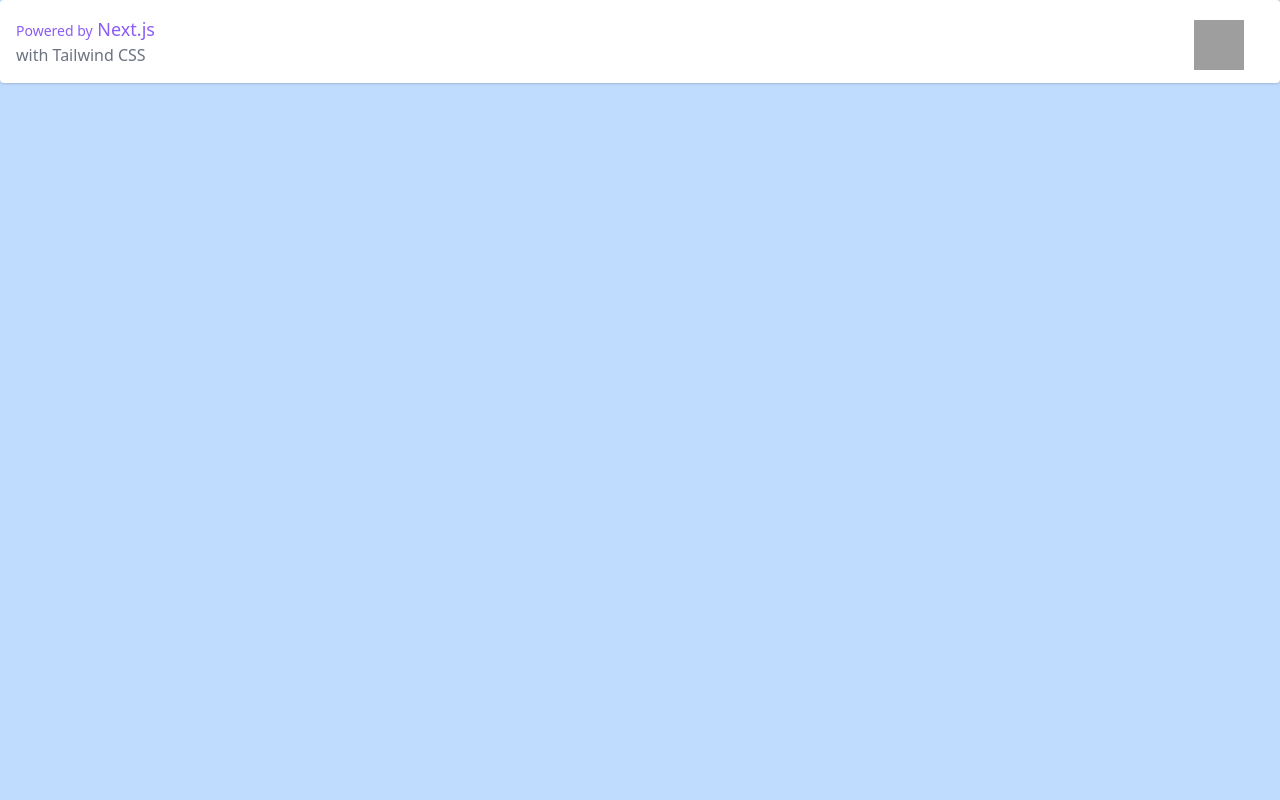
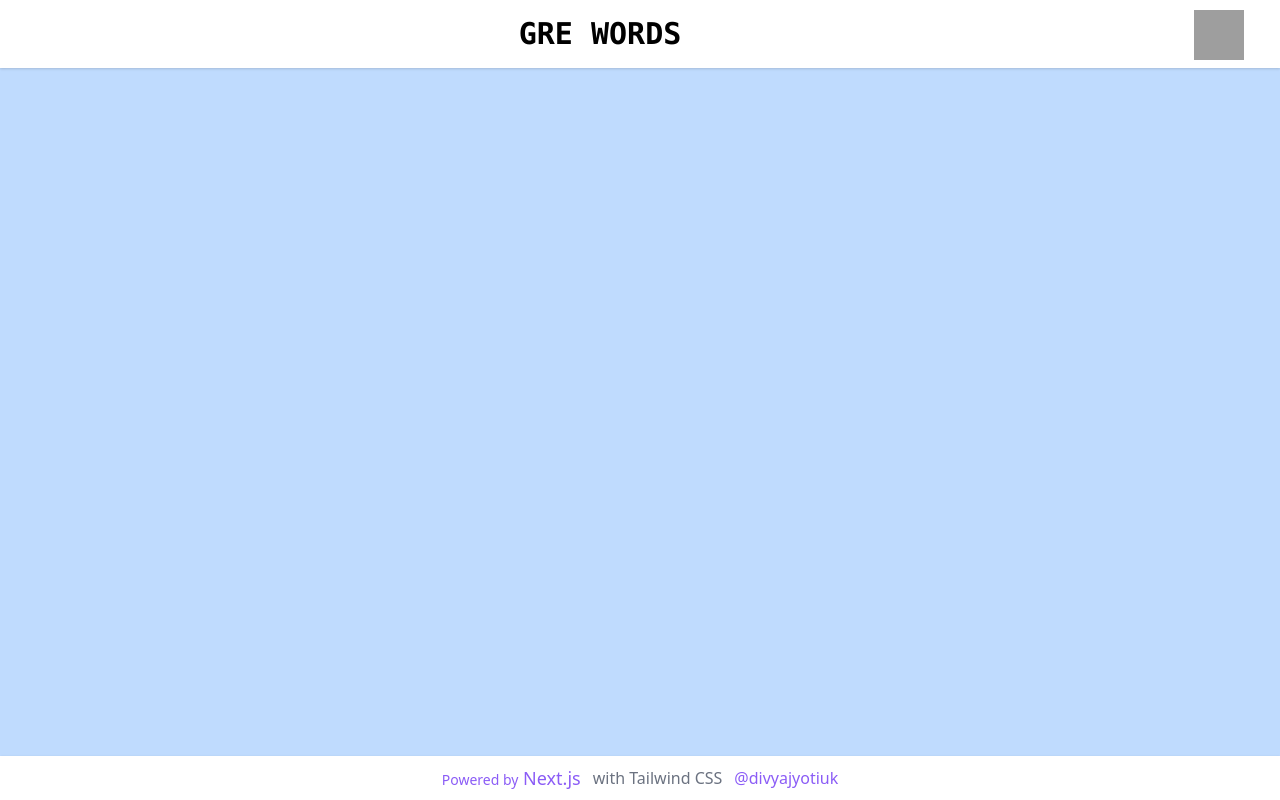
Before and after one commit to divyajyotiuk/gre-vocab, a Next.js app: page / in a window 1280 px wide. Built offline with nearby package versions, Linux system fonts and the light colour scheme; grey boxes are pictures that could not be loaded.

Commit message:
now looks good

```diff
--- a/components/burgerMenu.js
+++ b/components/burgerMenu.js
@@ -1,6 +1,6 @@
 import { slide as Menu } from "react-burger-menu"
 import Link from 'next/link'
-import "./burgerMenu.module.css"
+import "./styles/burgerMenu.module.css"
 
 export default props => {
   return (
--- /dev/null
+++ b/components/footer.js
@@ -0,0 +1,7 @@
+export default () => (
+    <div className="flex flex-row shadow bg-white p-2 items-center justify-center absolute bottom-0 left-0 right-0">
+        <h1 className="text-purple-500 leading-normal md:text-lg text-xs"><span className="md:text-sm text-xs">Powered by</span> Next.js</h1>
+        <p className="text-gray-500 md:text-base text-xs ml-3">with Tailwind CSS</p>
+        <a href="https://twitter.com/divyajyotiuk" target="_blank" className="text-purple-500 ml-3">@divyajyotiuk</a>
+    </div>
+)
--- a/pages/_app.js
+++ b/pages/_app.js
@@ -1,6 +1,7 @@
 /**
  * The NextJs app starts from a file _app.js
  */
+import Footer from '../components/footer'
 import BurgerMenu from '../components/burgerMenu';
 import '../styles/index.css'
 
@@ -9,6 +10,7 @@ export default function MyApp({ Component, pageProps }) {
     <div id="App">
         <Component {...pageProps} />
         <BurgerMenu className="burger-menu" outerContainerId={"App"} ></BurgerMenu>
+        <Footer></Footer>
     </div>
   )
 }
--- a/pages/index.js
+++ b/pages/index.js
@@ -5,8 +5,12 @@ export default () => (
 )
 
 const TopBar = () => (
-    <div className="p-4 shadow rounded bg-white">
-        <h1 className="text-purple-500 leading-normal text-lg"><span className="text-sm">Powered by</span> Next.js</h1>
-        <p className="text-gray-500">with Tailwind CSS</p>
-  </div>
+    <div class="flex flex-row shadow bg-white p-4 items-center">
+        <div className="flex-grow md:text-center font-extrabold md:text-3xl text-xl font-mono">
+            <div>GRE WORDS</div>
+        </div>
+        <div className="burger-menu-btn">
+
+        </div>
+    </div>
 )
--- a/styles/index.css
+++ b/styles/index.css
@@ -11,18 +11,57 @@ body {
     width: 50px;
     height: 50px;
     right: 36px;
-    top: 20px;
+    top: 10px;
     background: url('https://img.icons8.com/doodle/48/000000/menu.png')
-}
-
-.bm-overlay{
-    width: 30% !important;
 }
 
 .bm-item-list > a{
     display: block;
     text-decoration: none;
     margin-bottom: 10px;
-    color: #d1d1d1;
-    transition: color 0.2s;
+    padding: 0.5em 0 0.5em 1.5em;
+    color: white;
+    /*transition: color 0.2s;*/
 }
+
+.bm-item-list > a:hover{
+    color: black;
+    background: white;
+}
+
+.bm-menu {
+    background: #1E3A8A;
+    font-size: 1.15em;
+    padding: 2.5em 0;
+}
+
+.bm-morph-shape {
+    fill: #373a47;
+}
+
+.bm-cross-button {
+    height: 24px;
+    width: 24px;
+}
+
+  /* Color/shape of close button cross */
+.bm-cross {
+    background: white;
+}
+
+.burger-menu-btn{
+    width: 80px;
+}
+
+/*Media queries start*/
+
+@media only screen and (max-width: 768px){
+    .bm-burger-button{
+        transform: scale(0.7);
+        right: 15px;
+        top: 8px;
+    }
+    .burger-menu-btn{
+        width: 50px;
+    }
+}
```
Also changed, not shown: components/pageLayout.js (added), components/styles/burgerMenu.module.css (renamed from components/burgerMenu.module.css), pages/csvs/[id].js (added).
